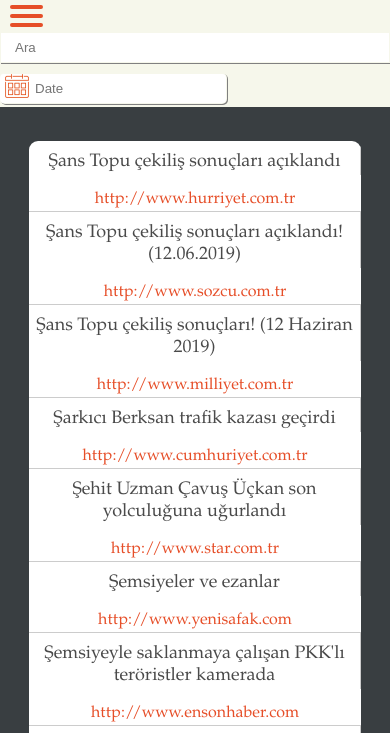
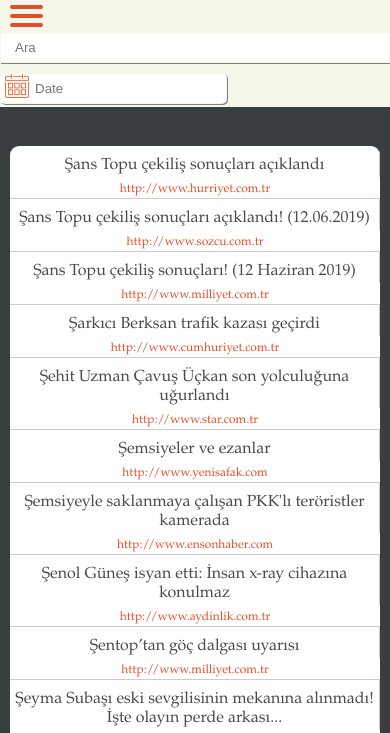
Before and after one commit to parmeva/Habberler, a plain HTML site: page index.html in a window 390 px wide. Shown: the part 83-816 px from the top of the page. Drawn offline with nearby package versions, Linux system fonts and the light colour scheme; a script that the page names is missing.

Commit message:
Corrección Firefox

```diff
--- a/index.html
+++ b/index.html
@@ -18,7 +18,7 @@
    <style>
 
       * {
-         box-sizing:border-box;
+         box-sizing: border-box;
       }
 
       body{
@@ -49,7 +49,8 @@
       }
 
       #titles{
-	      background-color: #393E41;
+	    background-color: #393E41;
+
       }
 
       .pagination li {
@@ -235,6 +236,7 @@
 
       .mtabs_wrapper {
          background-color: #F6F7EB;
+         margin-bottom: 5px;
       }
 
 
@@ -474,11 +476,12 @@
 
 		.title{
 			padding-top: 10px;
+			font-size: 16px;
 		}
 
 		.source{
-			padding-top: 15px;
-			font-size: 16px;
+			padding-top: 5px;
+			font-size: 12px;
 		}
 
 		#titles .timestamp{
@@ -486,8 +489,9 @@
 		}
 
 		table{
-			width: 85%;
+			width: 95%;
 			margin-bottom: 35px;
+			margin-top: 10px;
 		}
 
 		#ara_sel input{
@@ -596,7 +600,6 @@
     	<div id="ara_sel">
     		<input  class="search" placeholder="Ara" id="ara_search"/>
 	    </div>
-
 	    <div id="date_sel">
 	    	<input type="text" id="datepicker" placeholder="Date">
 	    </div>
```
